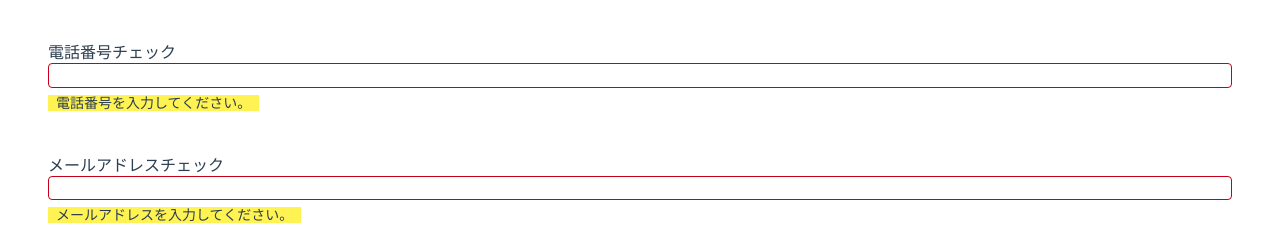
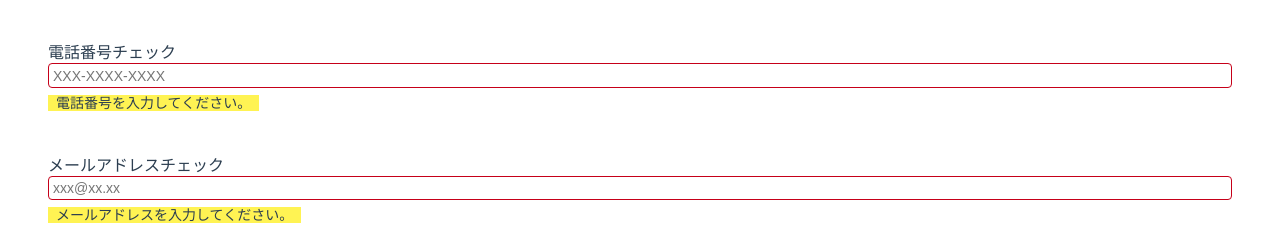
Before and after one commit to pmw1415/InputTextValidation, a Vue app: page / in a window 1280 px wide. Shown: the part 682-932 px from the top of the page. Built offline with nearby package versions, Linux system fonts and the light colour scheme.

Commit message:
チェックパターン別にプレースホルダーを表示するように修正

```diff
--- a/src/components/InputTextValidation.vue
+++ b/src/components/InputTextValidation.vue
@@ -2,8 +2,6 @@
 TODO
 ・input typeをプロパティで指定できるようにする
 ・dateは書式で2パターンに分ける（スラッシュ区切りとハイフン区切り）
-・tel, mail等のパターンが決まってるやつはプレースホルダーを指定する
-　　チェックパターン毎に固定で良い
 ・初期表示時はバリデーションエラーが表示されないようにする
 -->
 <template>
@@ -11,6 +9,7 @@ TODO
     <input
       :class="{ error: hasInputError }"
       :style="{ 'font-size': fontSize }"
+      :placeholder="placeholder"
       v-model="value"
       class="input"
     />
@@ -95,6 +94,26 @@ export default {
     };
   },
   computed: {
+    /**
+     * プレースホルダー
+     */
+    placeholder() {
+      let placeholder = '';
+      if (this.tel) {
+        placeholder = 'XXX-XXXX-XXXX';
+      }
+      if (this.mail) {
+        placeholder = 'xxx@xx.xx';
+      }
+      if (this.url) {
+        placeholder = 'http://〜, https://〜, ftp://〜';
+      }
+      if (this.date) {
+        placeholder = 'YYYY/MM/DD, YYYY-MM-DD';
+      }
+      return placeholder;
+    },
+
     /**
      * 入力エラー発生フラグ
      *
```
